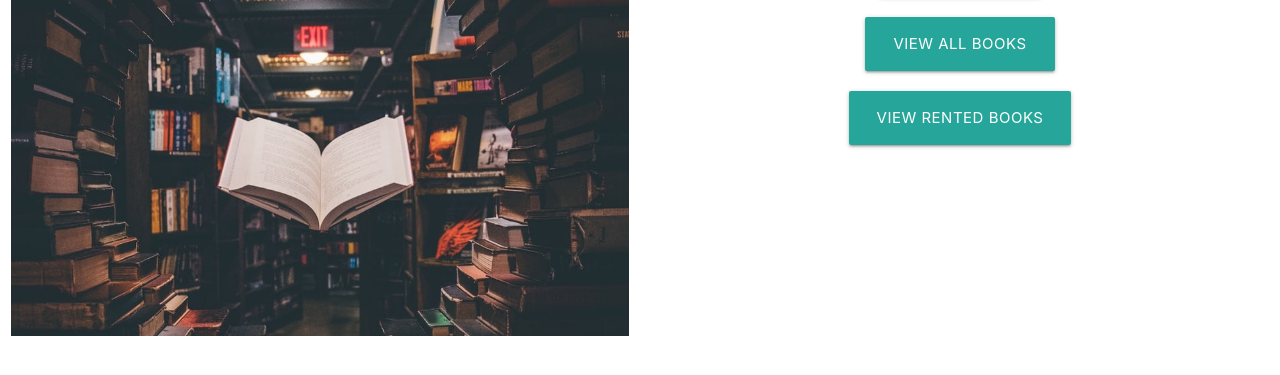
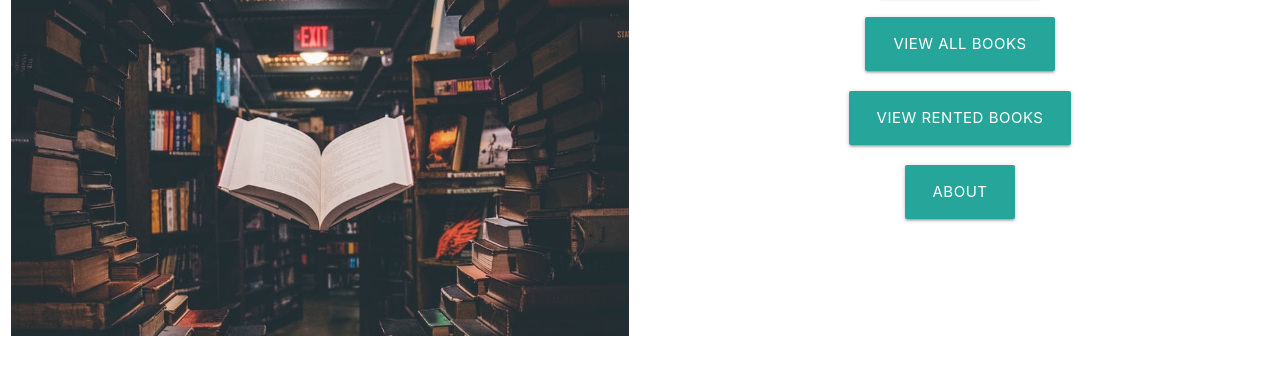
Before and after one commit to akshaystacks8080/simplybooks, an Electron app: page homeScreen.html in a window 1280 px wide. Shown: the part 173-548 px from the top of the page. Drawn offline with nearby package versions, Linux system fonts and the light colour scheme.

Commit message:
homeScreen: Add about button

```diff
--- a/homeScreen.html
+++ b/homeScreen.html
@@ -30,6 +30,9 @@
         <div class="row center-align">
           <a class="btn-large waves-effect waves-light">View rented Books</a>
         </div>
+        <div class="row center-align">
+          <a class="btn-large waves-effect waves-light">About</a>
+        </div>
       </div>
     </div>
     <script src="homeScreen.js"></script>
```
